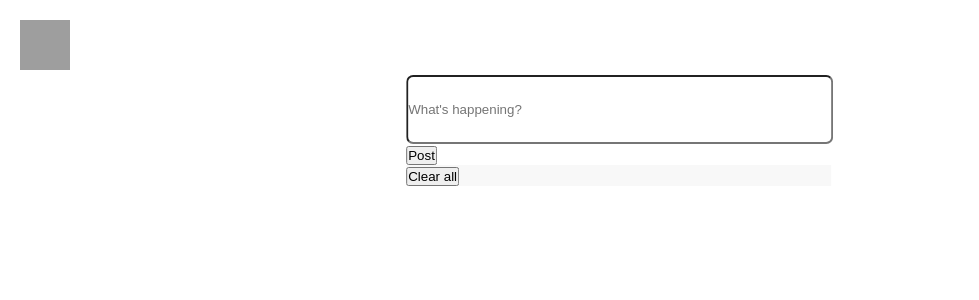
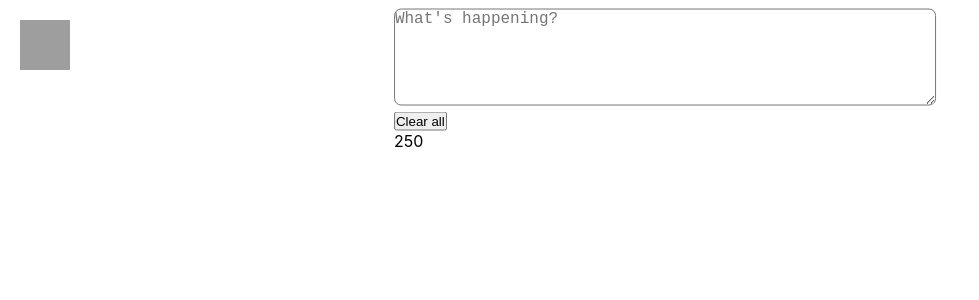
Before and after one commit to devsantiag/twitter-project, a React (Create React App) app in the folder twitter/: page / in a window 1280 px wide. Shown: the top 300 px of the page, without its empty margins (0-979 px from the left). Built offline with nearby package versions, Linux system fonts and the light colour scheme; grey boxes are pictures that could not be loaded.

Commit message:
Addition of new features; needed: fix some bugs in submitting notices and inputs tomorrow

```diff
--- a/twitter/src/App.js
+++ b/twitter/src/App.js
@@ -4,7 +4,7 @@
 
 import React from 'react'
 import Main from './components/Main'
-import './design/main_general_styles.css'
+import './design/main_style.css'
 
 function App() {
   return (
--- a/twitter/src/components/Main.js
+++ b/twitter/src/components/Main.js
@@ -12,19 +12,20 @@ export default function Main() {
   function handleSubmitForm(event) {
     event.preventDefault()
     setTimeout(() => {
-      if (inputContent.length > 150) {
+      if (inputContent.length > 224) {
         setWarning(<p>The number of characters is greater than 150. Please try again!</p>)
-      } else {
+      } else if (inputContent.length === 0 || inputContent.length < 5) {
+        setWarning(<p>No value was entered in the field! Please try again.</p>)
         setStorageContent([
           ...storageContent, inputContent,
         ])
       }
-    }, 150);
-    setInputContent('')
+    }, 250);
   }
 
-  function handleClearFormClick () {
+  function handleClearFormClick() {
     setStorageContent([])
+    setWarning('')
   }
 
   function hundleClearItem(index) {
@@ -33,20 +34,36 @@ export default function Main() {
     setStorageContent(newStorageContent)
   }
 
+  const remainingChars = 250 - inputContent.length
+
+  function hundleSendContent(event) {
+    if (inputContent.length < 250 && inputContent.length > 5) {
+      if (event.key === 'Enter') {
+        event.preventDefault()
+        setStorageContent([
+          ...storageContent, inputContent,
+        ])
+        setInputContent('')
+      } else if (inputContent.length > 250 && inputContent.length < 5) {
+        setWarning(<p>The amount of characters is greater than 250 or less than 5. Please try again!</p>)
+      }
+    }
+  }
+
   return (
     <div className="styleDivContainer">
       <form onSubmit={handleSubmitForm}>
-
-        <input className="inputContentPrincipal"
+        <textarea className="inputContentPrincipal"
           type="text"
           name="inputText"
           id="txtApplication"
           value={inputContent}
           onChange={(event) => setInputContent(event.target.value)}
           placeholder="What's happening?"
+          onKeyDown={hundleSendContent}
         />
-        <button type="submit">Post</button>
-
+        <button type="button" onClick={handleClearFormClick}>Clear all</button>
+        <p>{remainingChars}</p>
       </form>
 
       <main className="ContentBoxMain" >
@@ -55,15 +72,14 @@ export default function Main() {
           <ul key={indexId}>
             <li>
               {postStorage}
-              <button type="button" onClick={()=> hundleClearItem(indexId)} >Clear</button>
-              </li>
+              <button type="button" onClick={() => hundleClearItem(indexId)} >Clear</button>
+            </li>
           </ul>
         ))}
-        {warning}
-        <button type="button" onClick={handleClearFormClick} >Clear all</button>
-
+        <div>
+          {warning}
+        </div>
       </main>
-
     </div>
   )
 }
--- a/twitter/src/design/main_general_styles.css
+++ /dev/null
@@ -1,15 +0,0 @@
-/* the principal styles application */
-* {
-    margin: 0 auto;
-    padding: 0;
-    list-style-type: none;
-}
-
-/* style-logo bird */
-.logo-size-style {
-    position: relative;
-    width: 50px;
-    height: 50px;
-    padding: 20px;
-    cursor: pointer;
-}
--- a/twitter/src/design/main_style.css
+++ b/twitter/src/design/main_style.css
@@ -1,4 +1,20 @@
 /* general-style: main */
+
+/* the principal styles application */
+* {
+    margin: 0 auto;
+    padding: 0;
+    list-style-type: none;
+}
+
+/* style-logo bird */
+.logo-size-style {
+    position: relative;
+    width: 50px;
+    height: 50px;
+    padding: 20px;
+    cursor: pointer;
+}
 
 /* style of container div principal */
 .styleDivContainer {
@@ -6,27 +22,28 @@
     padding: 0;
     margin: 0 auto;
 
-    top: 15%;
-    right: auto;
-    left: 40%;
-
-    transform: translate(-50%, -50%);
+    top: 0%;
+    right: 37.6%;
+    transform: translate(-50%, 6%);
 }
 
 /* input-txt principal when the cliente put contents for post */
 .inputContentPrincipal {
     position: relative;
     width: 200%;
-    height: 65px;
+    height: 95px;
     border-radius: 7px;
 }
 
-/* styleButton post and clear */
+/* style-button post and clear */
+/* contnet */
 
-/* form-post style */
+/* format style of content posted per client */
 .ContentBoxMain {
-    background-color: rgba(247, 247, 247, 0.863);
+    background-color: red;
     position: absolute;
-    width: 201%;
-
+    width: 201.5%;
 }
+.inputContentPrincipal {
+    font-size: 12pt;
+}
```
